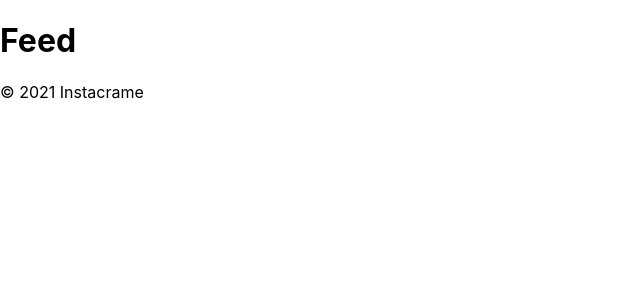
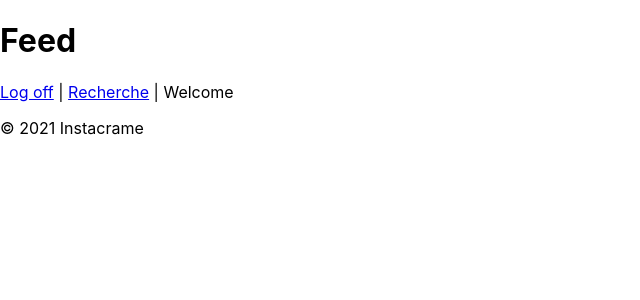
Before and after one commit to LuluxClient/instacrame, a React (Create React App) app: page /feed in a window 1280 px wide. Shown: the top 300 px of the page, without its empty margins (0-640 px from the left). Built offline with nearby package versions, Linux system fonts and the light colour scheme.

Commit message:
Add jotai & Navbar

```diff
--- a/package.json
+++ b/package.json
@@ -6,6 +6,7 @@
     "@testing-library/jest-dom": "^5.17.0",
     "@testing-library/react": "^13.4.0",
     "@testing-library/user-event": "^13.5.0",
+    "jotai": "^2.5.0",
     "react": "^18.2.0",
     "react-dom": "^18.2.0",
     "react-router-dom": "^6.18.0",
--- a/src/components/Navbar.jsx
+++ b/src/components/Navbar.jsx
@@ -0,0 +1,21 @@
+import { useAtom } from "jotai";
+import { Link } from "react-router-dom";
+import { userAtom } from "../utils/globalState";
+
+const Navbar = () => {
+  const [user] = useAtom(userAtom);
+
+  return (
+    <nav>
+      <Link to={"/"}>Log off</Link>
+      {" | "}
+      <Link to={"/search_movie"}>Recherche</Link>
+      {" | "}
+      <span>
+        Welcome {user.name}
+      </span>
+    </nav>
+  );
+};
+
+export default Navbar;
--- a/src/pages/Feed.jsx
+++ b/src/pages/Feed.jsx
@@ -1,9 +1,11 @@
 import React from "react";
+import Navbar from "../components/Navbar";
 
 const Feed = () => {
     return (
         <div>
             <h1>Feed</h1>
+            <Navbar />
         </div>
     );
 };
--- /dev/null
+++ b/src/utils/globalState.js
@@ -0,0 +1,5 @@
+import { atom } from 'jotai'
+
+export const userAtom = atom ({
+    name: "",
+});
```
Also changed, not shown: 1 other file (tests, documents, lock files or other folders).
